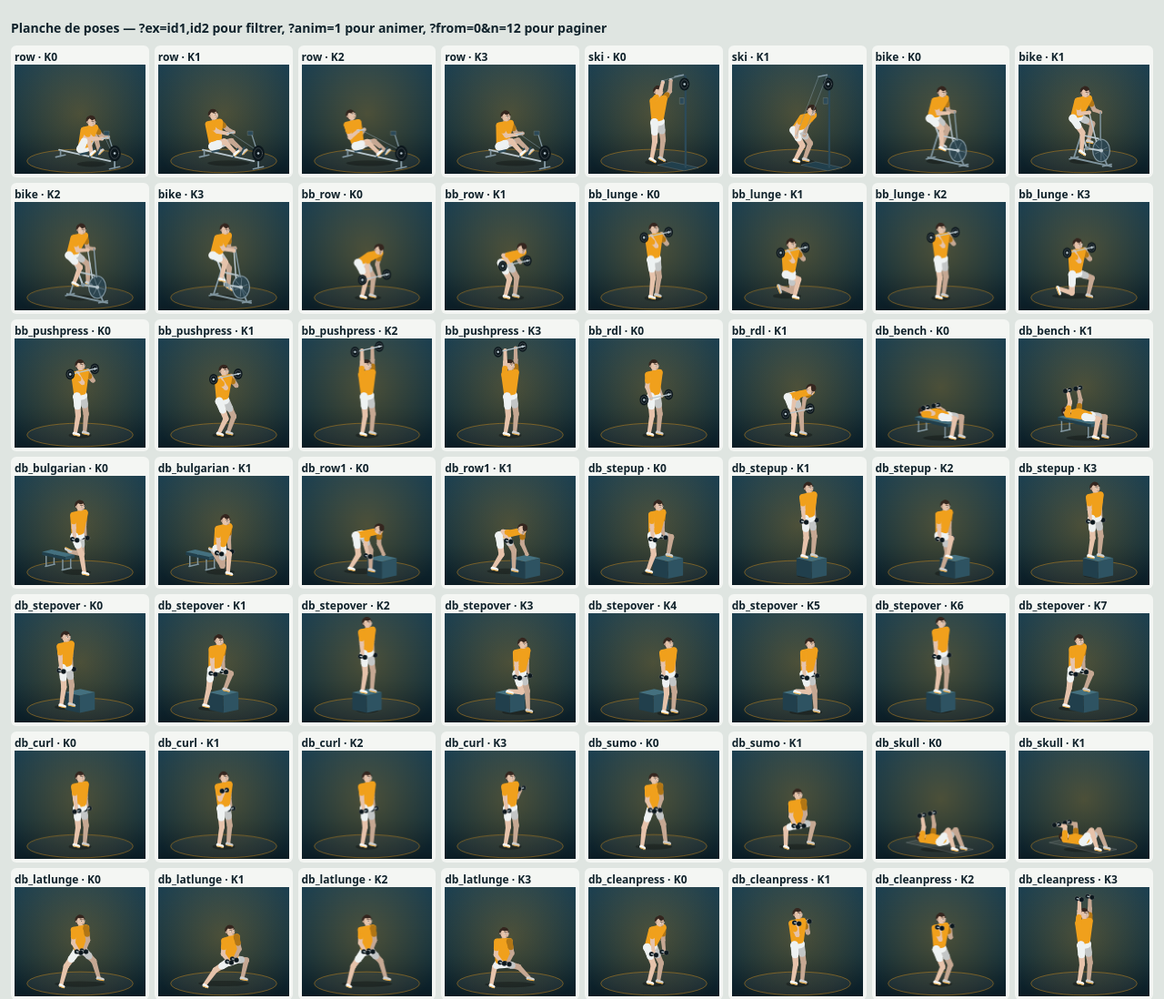
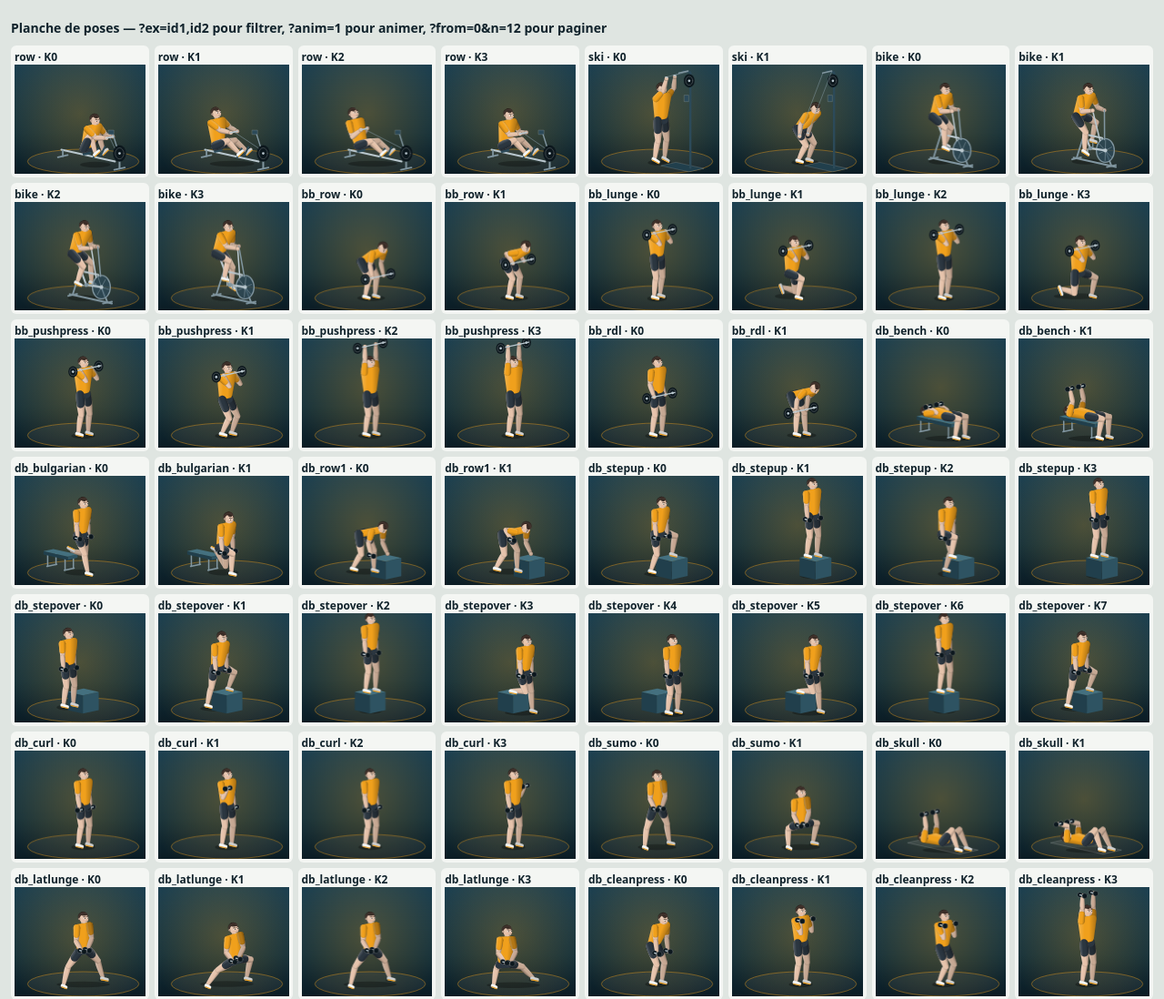
Before and after one commit to b0z98/prime27, a plain HTML site: page tools/poses.html in a window 1280 px wide. Shown: the top 1098 px of the page at 91% size. Drawn offline with Linux system fonts and the light colour scheme.

Commit message:
Personnage plus beau et revue générale
- Rendu en volume : éclairage, membres d'un seul tenant avec muscles,
  poings, short ajusté gris anthracite, ombres de contact au sol,
  cadrage légèrement plus serré
- Fiche séance : rappel de la dernière fois (date, kcal, bpm, effort)
- Corrections : cadre parasite sur le type de séance (conflit de classe
  CSS), repères de la frise qui se chevauchaient
- Outil d'atelier du personnage (tools/figlab.html), crochets de test
  disponibles uniquement en local

Co-Authored-By: Claude Opus 5.5 <noreply@anthropic.com>

```diff
--- a/js/figure.js
+++ b/js/figure.js
@@ -16,7 +16,7 @@
 
   var TH = 37, SH = 36, TO = 43, UA = 25, FA = 23, NK = 7.5, HR = 9.5, SHW = 15.5, HPW = 8.5;
   var D = Math.PI / 180, TAU = Math.PI * 2;
-  var VW = 240, VH = 214, GY = 25, CX = 120, PIT = 0.22;
+  var VW = 228, VH = 204, GY = 23, CX = 120, PIT = 0.22;
 
   // ---------- poses
   function mix(a, b, u) {
@@ -237,7 +237,7 @@
     // projection : rotation autour de la verticale, puis légère plongée
     function P(p) { var u = p[0] - CX, ww = p[2] || 0, d = u * sn + ww * c; return [CX + u * c - ww * sn, p[1] - d * PIT, d]; }
 
-    var skin = L.skin || '#e6c3ab', shorts = L.shorts || '#eef2f2', shoe = L.shoe || '#f5f7f7';
+    var skin = L.skin || '#e6c3ab', shorts = L.shorts || '#2b3640', shoe = L.shoe || '#f5f7f7';
     var C = {
       skin: skin, skinF: shade(skin, 0.86), nose: shade(skin, 0.93), hair: L.hair || '#35261f', ink: L.eye || '#1d1512', mouth: shade(skin, 0.7),
       shirt: shirt, shirtF: shade(shirt, 0.74), shorts: shorts, shortsF: shade(shorts, 0.82),
@@ -257,6 +257,53 @@
       ctx.beginPath(); ctx.arc(a[0], a[1], r1, 0, TAU); ctx.fill();
       ctx.beginPath(); ctx.arc(b[0], b[1], r2, 0, TAU); ctx.fill();
     }
+    // ----- volume : lumière en haut à gauche, ombre en bas à droite
+    var LX = -0.55, LY = 0.83;
+    function shadeOver(cx, cy, nx, ny, r, k) {
+      if (nx * LX + ny * LY < 0) { nx = -nx; ny = -ny; }
+      var g = ctx.createLinearGradient(cx + nx * r, cy + ny * r, cx - nx * r, cy - ny * r);
+      g.addColorStop(0, 'rgba(255,255,255,' + (0.26 * k).toFixed(3) + ')');
+      g.addColorStop(0.36, 'rgba(255,255,255,0)');
+      g.addColorStop(0.6, 'rgba(0,0,0,0)');
+      g.addColorStop(1, 'rgba(0,0,0,' + (0.32 * k).toFixed(3) + ')');
+      ctx.fillStyle = g; ctx.fill();
+    }
+    function edge() { ctx.strokeStyle = 'rgba(8,16,20,0.28)'; ctx.lineWidth = 0.55; ctx.lineJoin = 'round'; ctx.stroke(); }
+    // membre d'un seul tenant : de a (rayon ra) à b (rayon rb), renflé au point m (rN côté normale, rS côté opposé)
+    function limb(a, ra, m, rN, rS, b, rb, col, k) {
+      var dx = b[0] - a[0], dy = b[1] - a[1], d = Math.sqrt(dx * dx + dy * dy);
+      ctx.beginPath();
+      var nx, ny, rr = Math.max(ra, rb, rN, rS);
+      if (d < Math.abs(ra - rb) + 0.6) {
+        ctx.arc((a[0] + b[0]) / 2, (a[1] + b[1]) / 2, rr, 0, TAU); nx = 1; ny = 0;
+      } else {
+        var ux = dx / d, uy = dy / d, an;
+        nx = -uy; ny = ux; an = Math.atan2(ny, nx);
+        var aL = [a[0] + nx * ra, a[1] + ny * ra], bL = [b[0] + nx * rb, b[1] + ny * rb], mL = [m[0] + nx * rN, m[1] + ny * rN];
+        var aR = [a[0] - nx * ra, a[1] - ny * ra], bR = [b[0] - nx * rb, b[1] - ny * rb], mR = [m[0] - nx * rS, m[1] - ny * rS];
+        ctx.moveTo(aL[0], aL[1]);
+        ctx.quadraticCurveTo(2 * mL[0] - (aL[0] + bL[0]) / 2, 2 * mL[1] - (aL[1] + bL[1]) / 2, bL[0], bL[1]);
+        ctx.arc(b[0], b[1], rb, an, an - Math.PI, true);
+        ctx.quadraticCurveTo(2 * mR[0] - (aR[0] + bR[0]) / 2, 2 * mR[1] - (aR[1] + bR[1]) / 2, aR[0], aR[1]);
+        ctx.arc(a[0], a[1], ra, an + Math.PI, an, true);
+        ctx.closePath();
+      }
+      ctx.fillStyle = col; ctx.fill();
+      shadeOver((a[0] + b[0]) / 2, (a[1] + b[1]) / 2, nx, ny, rr, k == null ? 1 : k);
+      edge();
+    }
+    function capS(a, r1, b, r2, col, k) {
+      var m = [(a[0] + b[0]) / 2, (a[1] + b[1]) / 2], r = (r1 + r2) / 2;
+      limb(a, r1, m, r, r, b, r2, col, k);
+    }
+    function ball(c0, r, col, k) {
+      ctx.beginPath(); ctx.arc(c0[0], c0[1], r, 0, TAU);
+      ctx.fillStyle = col; ctx.fill();
+      var g = ctx.createRadialGradient(c0[0] + LX * r * 0.45, c0[1] + LY * r * 0.45, 0, c0[0], c0[1], r * 1.05);
+      g.addColorStop(0, 'rgba(255,255,255,' + (0.22 * (k || 1)).toFixed(3) + ')'); g.addColorStop(0.5, 'rgba(255,255,255,0)'); g.addColorStop(1, 'rgba(0,0,0,' + (0.3 * (k || 1)).toFixed(3) + ')');
+      ctx.fillStyle = g; ctx.fill(); edge();
+    }
+    function lerp2(p, q2, u2) { return [p[0] + (q2[0] - p[0]) * u2, p[1] + (q2[1] - p[1]) * u2]; }
     function line(a, b, lw, col) { ctx.strokeStyle = col; ctx.lineWidth = lw; ctx.lineCap = 'round'; ctx.beginPath(); ctx.moveTo(a[0], a[1]); ctx.lineTo(b[0], b[1]); ctx.stroke(); }
     function disc(a, r, col) { ctx.fillStyle = col; ctx.beginPath(); ctx.arc(a[0], a[1], r, 0, TAU); ctx.fill(); }
     function ell(a, rx, ry, col) { ctx.fillStyle = col; ctx.beginPath(); ctx.ellipse(a[0], a[1], rx, ry, 0, 0, TAU); ctx.fill(); }
@@ -279,32 +326,45 @@
     var g0 = P([J.A[0][0], 0, J.A[0][2]]), g1 = P([J.A[1][0], 0, J.A[1][2]]), g2 = P([J.hip[0], 0, 0]), g3 = P([J.sh[0], 0, 0]);
     var gx0 = Math.min(g0[0], g1[0], g2[0], g3[0]), gx1 = Math.max(g0[0], g1[0], g2[0], g3[0]);
     ell([(gx0 + gx1) / 2, (g0[1] + g1[1] + g2[1]) / 3 - 1], (gx1 - gx0) / 2 + 13, 5.5, 'rgba(0,0,0,0.3)');
+    // ombres de contact sous les pieds posés
+    for (i = 0; i < 2; i++) {
+      var fy = J.A[i][1];
+      if (fy < 12) ell(P([J.A[i][0] + (front ? 0 : 3), 0, J.A[i][2]]), 8, 2.2, 'rgba(0,0,0,' + (0.42 * (1 - fy / 12)).toFixed(3) + ')');
+    }
 
     // ----- corps
     function leg(k) {
       var f = k === far, sk = f ? C.skinF : C.skin, st = f ? C.shortsF : C.shorts, sh = f ? C.shoeF : C.shoe;
-      var H = P(J.H[k]), K = P(J.K[k]), A = P(J.A[k]), a = J.A[k], heel, toe, s1, s2;
-      cap(K, 5.2, A, 3.7, sk); cap(H, 7, K, 5.4, sk);
-      cap(H, 7.7, [H[0] + (K[0] - H[0]) * 0.52, H[1] + (K[1] - H[1]) * 0.52], 6.8, st);
+      var H = P(J.H[k]), K = P(J.K[k]), A = P(J.A[k]), a = J.A[k], heel, toe, s1, s2, tip;
       if (front) {
         var sg = k === 0 ? 1 : -1;
         heel = P([a[0], a[1] - 1.9, -3]); toe = P([a[0] + sg * 2.5, a[1] - 2.5, 10]);
-        s1 = P([a[0], a[1] - 4.6, -5]); s2 = P([a[0] + sg * 2.8, a[1] - 4.6, 11.5]);
+        s1 = P([a[0], a[1] - 4.8, -5]); s2 = P([a[0] + sg * 2.8, a[1] - 4.8, 11.8]);
+        tip = P([a[0], a[1], 10]);
       } else {
         var an = J.fa[k] * D, cc = Math.cos(an), ss = Math.sin(an);
-        var L = function (x, y) { return P([a[0] + x * cc - y * ss, a[1] + x * ss + y * cc, a[2]]); };
-        heel = L(-3.4, -1.7); toe = L(10, -2.3); s1 = L(-5.4, -4.5); s2 = L(11.4, -4.5);
+        var Lf = function (x, y) { return P([a[0] + x * cc - y * ss, a[1] + x * ss + y * cc, a[2]]); };
+        heel = Lf(-3.6, -1.6); toe = Lf(10.4, -2.3); s1 = Lf(-5.6, -4.7); s2 = Lf(11.8, -4.7); tip = Lf(10, 0);
       }
-      cap(heel, 3.3, toe, 2.7, sh); line(s1, s2, 1.5, C.sole);
+      // mollet plus marqué à l'arrière de la jambe (côté opposé aux orteils)
+      var dx = A[0] - K[0], dy = A[1] - K[1], dl = Math.sqrt(dx * dx + dy * dy) || 1, tx = tip[0] - A[0], ty = tip[1] - A[1];
+      var frontN = (-dy / dl) * tx + (dx / dl) * ty > 0;
+      limb(K, 5, lerp2(K, A, 0.3), frontN ? 4.9 : 6.1, frontN ? 6.1 : 4.9, A, 3.4, sk);
+      limb(H, 7.5, lerp2(H, K, 0.42), 8, 7.6, K, 5.3, sk);
+      limb(H, 7.8, lerp2(H, K, 0.22), 8.1, 8.1, lerp2(H, K, 0.46), 7.4, st, 0.8);
+      capS(heel, 3.6, toe, 3, sh);
+      line(s1, s2, 1.8, C.sole);
     }
     function arm(k) {
       var f = k === far, sk = f ? C.skinF : C.skin, S = P(J.S[k]), E = P(J.E[k]), W = P(J.W[k]);
-      cap(S, 5, E, 4.3, sk); cap(E, 4.1, W, 3.3, sk); disc(W, 3.7, sk);
-      if (!L.tank) cap(S, 6, [S[0] + (E[0] - S[0]) * 0.5, S[1] + (E[1] - S[1]) * 0.5], 5.4, f ? C.shirtF : C.shirt);
-    }
-    function neck() {
+      limb(S, 5.1, lerp2(S, E, 0.45), 5.7, 5.5, E, 4, sk);
+      limb(E, 4.2, lerp2(E, W, 0.3), 4.7, 4.5, W, 3, sk);
+      ball(W, 3.9, sk);
+      if (!L.tank) limb(S, 6.3, lerp2(S, E, 0.25), 6.2, 6.2, lerp2(S, E, 0.5), 5.6, f ? C.shirtF : C.shirt, 0.8);
+      else ball(S, 5.6, sk, 0.8);
+    }    function neck() {
       var a = P(J.sh), b = P(J.head);
-      cap(a, 3.8, [a[0] + (b[0] - a[0]) * 0.6, a[1] + (b[1] - a[1]) * 0.6], 3.6, C.skinF);
+      capS(a, 4, [a[0] + (b[0] - a[0]) * 0.6, a[1] + (b[1] - a[1]) * 0.6], 3.7, C.skinF, 0.7);
     }
     function torso() {
       var t2 = J.t, k;
@@ -319,7 +379,7 @@
         gg.addColorStop(0, C.shirt); gg.addColorStop(1, L.shirt2 || C.shirt); ctx.fillStyle = gg;
       } else ctx.fillStyle = C.shirt;
       ctx.fill();
-      if (!pat || pat === 'gradient' || pat === 'neon') return;
+      if (!pat || pat === 'gradient' || pat === 'neon') { torsoShade(pts); return; }
       ctx.save(); ctx.clip();
       function at2(u2, v2) { return lerp(lerp(d2, a, v2), lerp(c2, b, v2), u2); }
       if (pat === 'stripe') {
@@ -344,7 +404,18 @@
         line(at2(f2 + 0.05, -0.2), at2(f2 + 0.3, 1.2), 1.6, 'rgba(255,248,214,0.35)');
       }
       ctx.restore();
-    }    function head() {
+      torsoShade(pts);
+    }
+    // ombrage du buste (cylindre autour de la colonne) et encolure
+    function torsoShade(pts) {
+      var hp = P(J.hip), sp = P(J.sh), ax = sp[0] - hp[0], ay = sp[1] - hp[1], al = Math.sqrt(ax * ax + ay * ay) || 1;
+      var cx = (pts[0][0] + pts[1][0] + pts[2][0] + pts[3][0]) / 4, cy = (pts[0][1] + pts[1][1] + pts[2][1] + pts[3][1]) / 4;
+      var wdt = Math.max(Math.abs((pts[1][0] - pts[0][0]) * (-ay / al) + (pts[1][1] - pts[0][1]) * (ax / al)) / 2 + 7, 11);
+      roundPoly(ctx, pts, 6.5);
+      shadeOver(cx, cy, -ay / al, ax / al, wdt, 0.95);
+      edge();
+    }
+    function head() {
       var hd = J.head, u = J.hu, up = [u[0], u[1], 0], fr, sd, st = L.style || 'short', wear = L.wear, k, th, rr;
       if (front) { fr = [0, 0, 1]; sd = [u[1], -u[0], 0]; } else { fr = [u[1], -u[0], 0]; sd = [0, 0, 1]; }
       function at(a, b, kk) { return P([hd[0] + HR * (a * fr[0] + b * up[0] + kk * sd[0]), hd[1] + HR * (a * fr[1] + b * up[1] + kk * sd[1]), HR * (a * fr[2] + kk * sd[2])]); }
@@ -420,6 +491,15 @@
           cap(at(0.32, -0.6, k * 0.74), 2.4, at(0.8, -0.9, k * 0.24), 3, L.beard);
         }
         disc(at(0.82, -0.9, 0), 3.2, L.beard);
+        ctx.restore();
+      }
+      // volume du visage, joues
+      for (k = -1; k <= 1; k += 2) if (dep(0.7, k * 0.5) > 0.2) disc(at(0.74, -0.4, k * 0.52), 1.8, 'rgba(255,110,90,0.12)');
+      if (st !== 'afro') {
+        ctx.save(); clipHead();
+        var lc = [faceC[0] + LX * HR * 0.55, faceC[1] + LY * HR * 0.55], rg2 = ctx.createRadialGradient(lc[0], lc[1], 0, faceC[0], faceC[1], HR * 1.4);
+        rg2.addColorStop(0, 'rgba(255,255,255,0.15)'); rg2.addColorStop(0.5, 'rgba(255,255,255,0)'); rg2.addColorStop(1, 'rgba(0,0,0,0.3)');
+        ctx.fillStyle = rg2; ctx.fillRect(faceC[0] - 24, faceC[1] - 24, 48, 48);
         ctx.restore();
       }
       if (facing > -0.45) disc(at(1.1, -0.24, 0), 1.6, facing > 0.45 ? C.nose : C.skin);
--- a/sw.js
+++ b/sw.js
@@ -1,5 +1,5 @@
 /* PRIME27 — mise en cache pour un usage hors ligne (version hébergée uniquement). */
-var CACHE = 'prime27-v3';
+var CACHE = 'prime27-v4';
 var FILES = ['./', 'index.html', 'css/app.css', 'js/figure.js', 'js/exercises.js', 'js/programs.js', 'js/app.js', 'icons/icon.svg', 'icons/icon-192.png', 'icons/icon-512.png', 'icons/icon-180.png', 'manifest.webmanifest'];
 // seuls l'appli, ses polices et la bibliothèque Firebase sont mis en cache, jamais les échanges avec le compte en ligne
 var ALLOWED = ['fonts.googleapis.com', 'fonts.gstatic.com', 'www.gstatic.com'];
```
Also changed, not shown: css/app.css (+8 -6 lines), js/app.js (+19 -5 lines), tools/figlab.html (added, +42 -0 lines), 1 other file.
